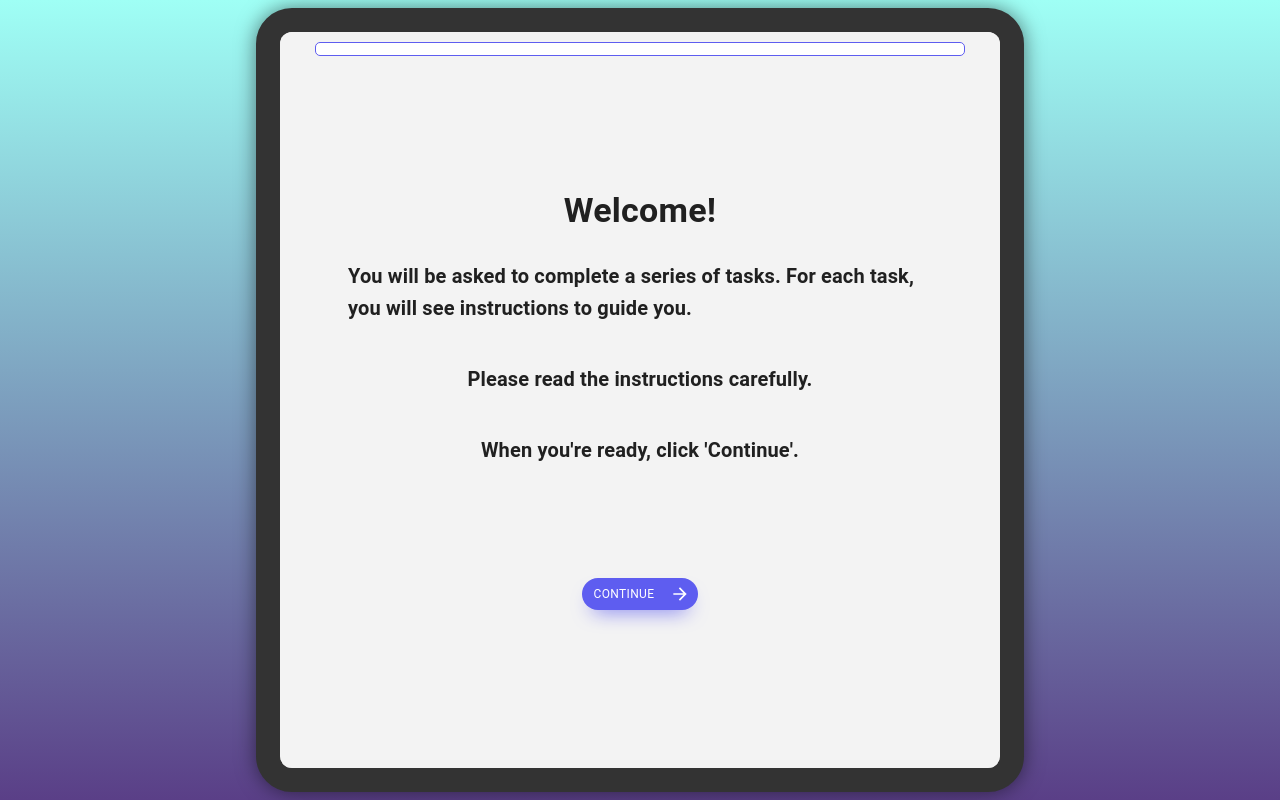
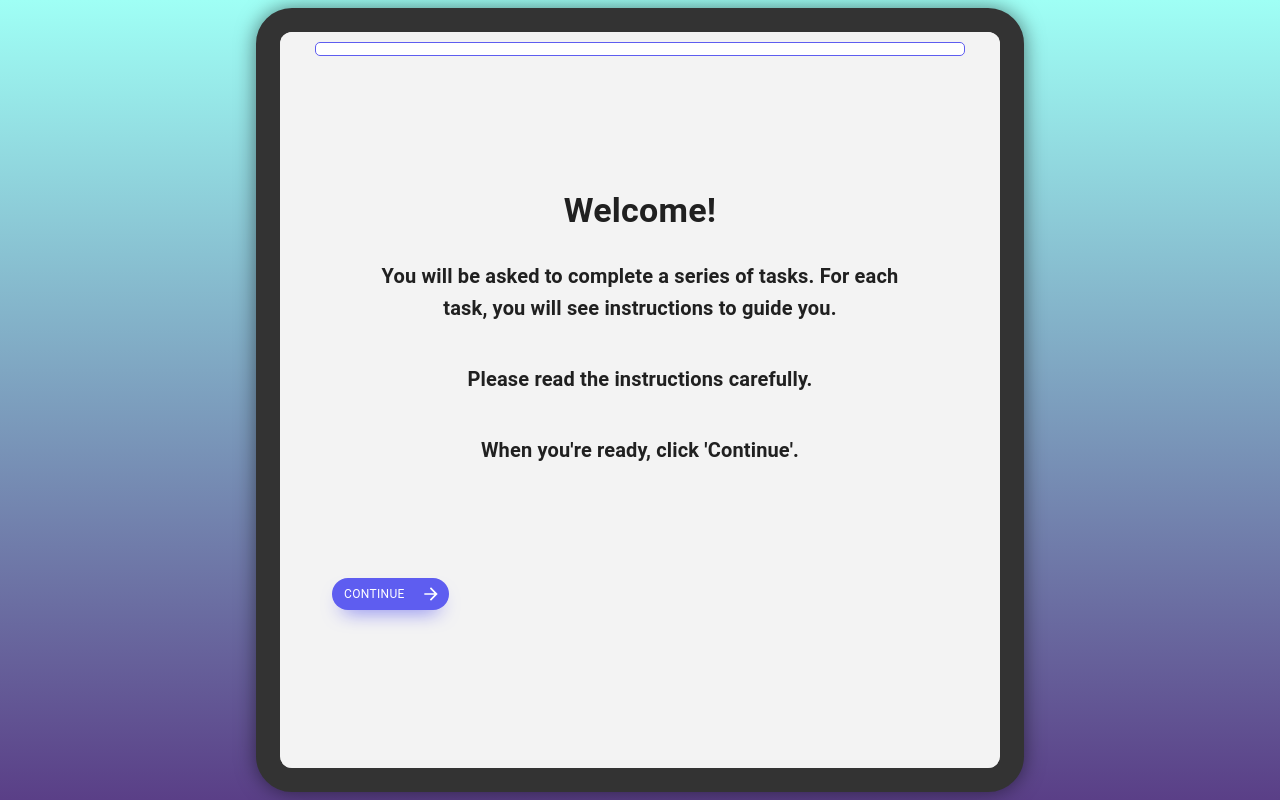
Before and after one commit to Amareteklay/walexp, a React (Create React App) app: page / in a window 1280 px wide. Built offline with nearby package versions, Linux system fonts and the light colour scheme.

Commit message:
save welcome timestamp

```diff
--- a/src/screens/Welcome.js
+++ b/src/screens/Welcome.js
@@ -1,44 +1,46 @@
-import React, { useEffect, useState } from "react"
-import { Typography } from "@mui/material"
-import ArrowForwardIcon from "@mui/icons-material/ArrowForward"
-import CustomButton from "../components/CustomButton"
+import React from "react";
+import { Typography, Box } from "@mui/material";
+import ArrowForwardIcon from "@mui/icons-material/ArrowForward";
+import CustomButton from "../components/CustomButton";
 
 function Welcome({ onStart }) {
+  const handleContinueClick = () => {
+    const timestamp = new Date().toISOString();
+    onStart("audioCheck", timestamp);
+
+    // Send message to parent window for PsychoJS
+    if (window.parent) {
+      window.parent.postMessage({
+        type: "welcome_continue_button",
+        data: {
+          timestamp,
+          buttonName: "welcomeContinueButton"
+        }
+      }, "*");
+    }
+  };
 
   return (
-    <>
-      <Typography variant="h4" sx={{ fontWeight: "bold" }} gutterBottom>
+    <Box textAlign="center" padding={4}>
+      <Typography variant="h4" fontWeight="bold" gutterBottom>
         Welcome!
       </Typography>
-      <Typography
-        variant="h6"
-        sx={{ fontWeight: "bold", padding: 2, mx: 4 }}
-        gutterBottom
-      >
-        You will be asked to complete a series of tasks. For each task, you will
-        see instructions to guide you.
+      <Typography variant="h6" fontWeight="bold" padding={2} mx={4} gutterBottom>
+        You will be asked to complete a series of tasks. For each task, you will see instructions to guide you.
       </Typography>
-      <Typography
-        variant="h6"
-        sx={{ fontWeight: "bold", padding: 2 }}
-        gutterBottom
-      >
+      <Typography variant="h6" fontWeight="bold" padding={2} gutterBottom>
         Please read the instructions carefully.
       </Typography>
-      <Typography
-        variant="h6"
-        sx={{ fontWeight: "bold", padding: 2, marginBottom: 12 }}
-        gutterBottom
-      >
+      <Typography variant="h6" fontWeight="bold" padding={2} marginBottom={12} gutterBottom>
         When you're ready, click 'Continue'.
       </Typography>
       <CustomButton
-        text={"Continue"}
-        onClick={() => onStart("audioCheck")}
+        text="Continue"
+        onClick={handleContinueClick}
         endIcon={<ArrowForwardIcon />}
       />
-    </>
-  )
+    </Box>
+  );
 }
 
-export default Welcome
+export default Welcome;
```
